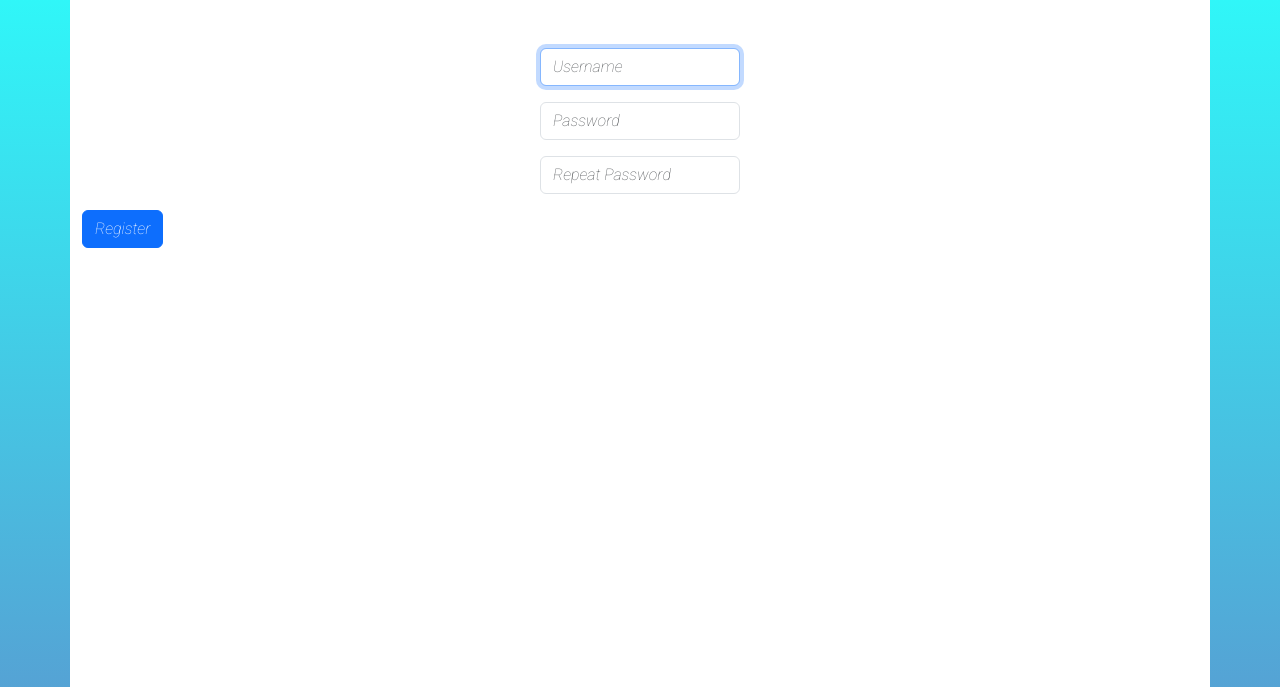
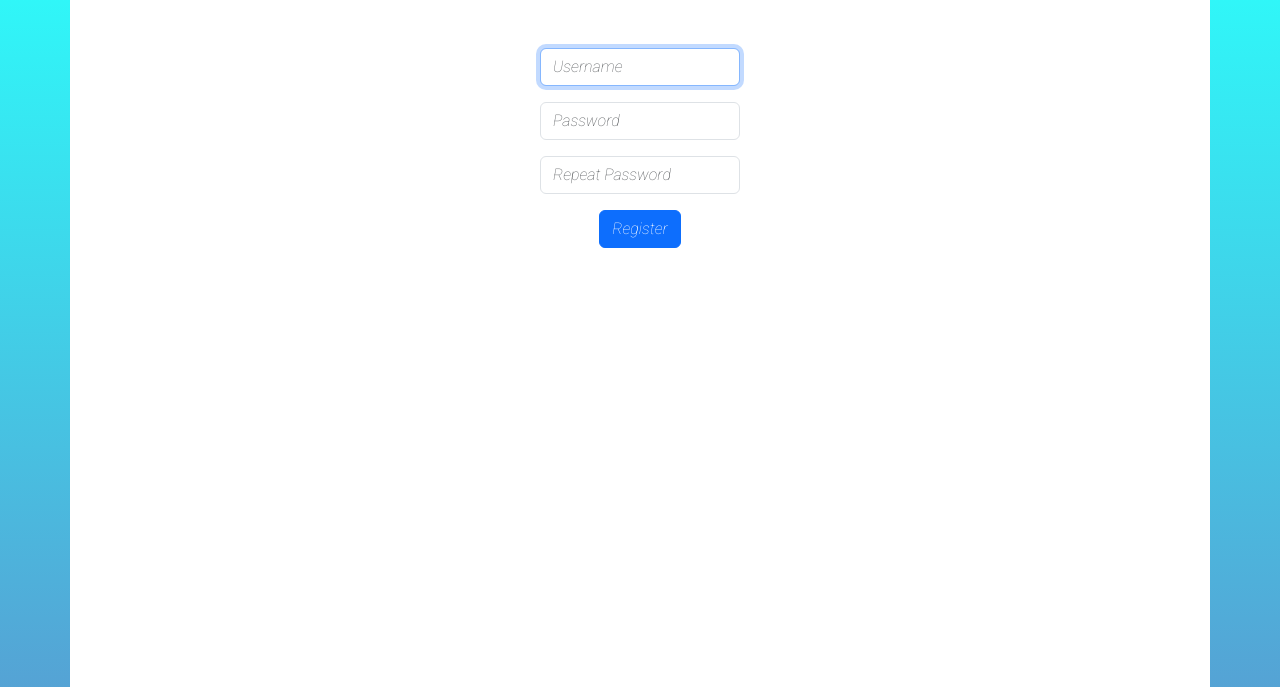
Before and after one commit to Moeseu/block_dis, a Flask app: page /register in a window 1280 px wide. Shown: the part 56-743 px from the top of the page. Run offline with Flask 3, Linux system fonts and the light colour scheme; some libraries are stand-ins or nearby versions.

Commit message:
Sat, Feb 8, 2025, 10:57 AM +02:00

```diff
--- a/templates/login.html
+++ b/templates/login.html
@@ -5,7 +5,7 @@
 {% endblock %}
 
 {% block main %}
-    <form action="/login" method="post">
+    <form action="/login" method="post" class="text-center">
         <div class="mb-3">
             <input autocomplete="off" autofocus class="form-control mx-auto w-auto" name="username" placeholder="Username" type="text">
         </div>
--- a/templates/register.html
+++ b/templates/register.html
@@ -5,7 +5,7 @@
 {% endblock %}
 
 {% block main %}
-    <form action="/register" method="post">
+    <form action="/register" method="post" class="text-center">
         <div class="mb-3">
             <input autocomplete="off" autofocus class="form-control mx-auto w-auto"
                    name="username" placeholder="Username" type="text" required>
@@ -25,6 +25,6 @@
             <p class="text-danger text-center">{{ error }}</p>
         {% endif %}
 
-        <button class="btn btn-primary" type="submit">Register</button>
+        <button class="btn btn-primary mx-auto d-block" type="submit">Register</button>
     </form>
 {% endblock %}
```
